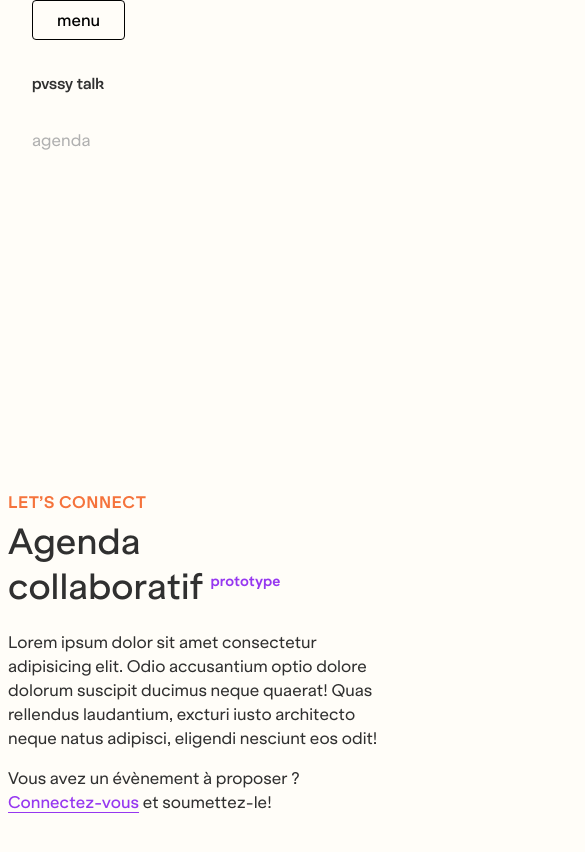
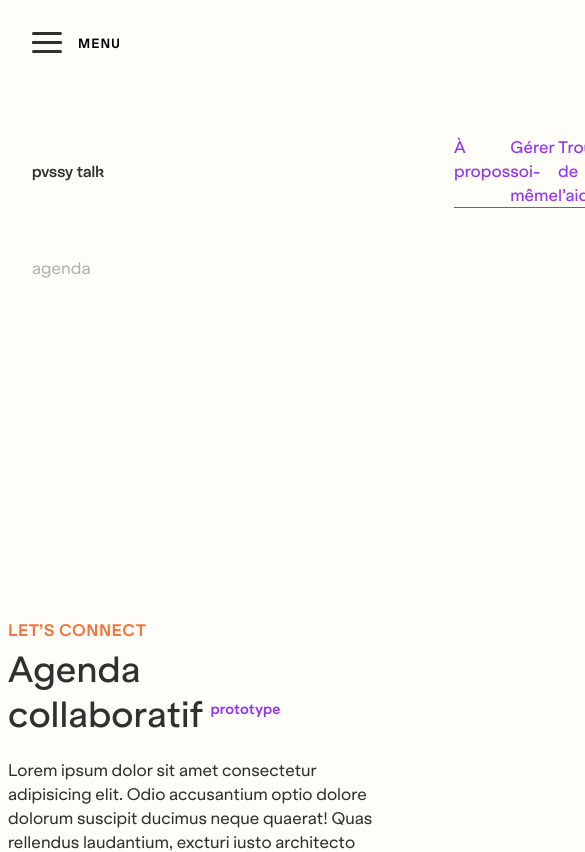
Before and after one commit to ROXBOZ/pvssy, a React (Create React App) app in the folder client/: page /agenda in a window 390 px wide. Shown: the top 852 px of the page, 585 px wide, since content can reach past the window. Built offline with nearby package versions, Linux system fonts and the light colour scheme; no server answers.

Commit message:
bugs on header, going back to agenda management

```diff
--- a/client/src/components/Header.js
+++ b/client/src/components/Header.js
@@ -8,22 +8,32 @@ import { useContext, useState } from "react";
 
 const Header = () => {
   const { logout, userProfile } = useContext(AuthContext);
-  const [verticalMenu, setVerticalMenu] = useState(false);
+  const [isOpen, setIsOpen] = useState(false);
 
   const openMenu = () => {
-    setVerticalMenu(!verticalMenu);
+    setIsOpen((prevState) => !prevState);
   };
 
   return (
     <header>
-      <button class="burger-menu" aria-label="Menu" onClick={openMenu}>
-        menu
+      <button
+        className="burger-menu"
+        aria-label="Menu"
+        onClick={() => openMenu()}
+      >
+        <span id="nav-icon" className={!isOpen ? "close" : "open"}>
+          <span></span>
+          <span></span>
+          <span></span>
+          <span></span>
+        </span>
+        <span>menu</span>
       </button>
       <Link to="/" className="logo">
         pvssy talk
       </Link>
 
-      <nav className={verticalMenu === true ? "vertical" : "horizontal"}>
+      <nav className={isOpen ? "vertical" : "horizontal"}>
         <ul>
           <li>
             <NavLink to="a-propos">À propos</NavLink>
--- a/client/src/components/User/Agenda/AddEvent.js
+++ b/client/src/components/User/Agenda/AddEvent.js
@@ -6,9 +6,10 @@ import { useState, useContext } from "react";
 
 const AddEvent = () => {
   const { userProfile } = useContext(AuthContext);
+  const { regions } = useContext(EventsContext);
+  //
   const [eventType, setEventType] = useState("offline");
   const [eventEntry, setEventEntry] = useState("gratuite");
-  const { regions } = useContext(EventsContext);
   const [value, setValue] = useState("");
   const [suggestions, setSuggestions] = useState([]);
   const [showSuggestions, setShowSuggestions] = useState(false);
--- a/client/src/contexts/eventsContext.js
+++ b/client/src/contexts/eventsContext.js
@@ -1,5 +1,6 @@
 import { createContext, useState } from "react";
 export const EventsContext = createContext();
+
 export const EventsContextProvider = (props) => {
   const [data, setData] = useState([]);
   const baseURL = "http://localhost:5000/api/events";
@@ -43,10 +44,10 @@ export const EventsContextProvider = (props) => {
         Loading,
         Error,
         data,
-        allEvent,
         fetchData,
         regions,
         baseURL,
+        allEvent,
         archivedEvent,
         upComingEvent,
       }}
--- a/client/src/styles/_header.scss
+++ b/client/src/styles/_header.scss
@@ -11,36 +11,17 @@ header {
     grid-column: 1/2;
     border: none;
   }
+
   nav {
-    grid-column: 2/6;
     ul {
       padding-left: 0;
       margin-left: 0;
       display: flex;
-      flex-direction: row;
-      justify-content: space-between;
-      text-align: left;
-      align-items: center;
-
-      a {
-        @include navlink;
-      }
 
       li {
         list-style: none;
         display: flex;
-        align-items: center;
 
-        a.user-icon-link {
-          padding: 0;
-          border: $border-solid transparent;
-          height: fit-content;
-          display: flex;
-          border-radius: 50%;
-          &:hover {
-            border: $border-solid transparent;
-          }
-        }
         .user-icon {
           border: $border-solid;
           padding: $padding-xs;
@@ -74,24 +55,153 @@ header {
   }
 }
 
-.logout-header {
-  display: flex;
-  flex-direction: row;
-  gap: $gap;
-}
-
 @media (max-width: 767px) {
   .burger-menu {
-    display: block;
+    &:focus {
+      outline: 0;
+      border: 0;
+    }
+    z-index: 99;
+    background-color: transparent;
+    width: 100vw;
+    padding: $gap 0;
+    border: 0;
+    display: flex;
+    gap: $demi-gap;
+    align-items: center;
+    span {
+      text-transform: uppercase;
+      letter-spacing: 1px;
+      font-size: 80%;
+      font-family: $font-bold;
+    }
+    #nav-icon {
+      width: 30px;
+      height: 23px;
+      position: relative;
+      transform: rotate(0deg);
+      transition: 0.5s ease-in-out;
+      cursor: pointer;
+
+      span {
+        display: block;
+        position: absolute;
+        height: 3px;
+        width: 100%;
+        background: $txt-color;
+        border-radius: $border-radius;
+        opacity: 1;
+        left: 0;
+        transform: rotate(0deg);
+        transition: 0.25s ease-in-out;
+
+        &:nth-child(2),
+        &:nth-child(3) {
+          top: 9px;
+        }
+
+        &:nth-child(4) {
+          top: 18px;
+        }
+      }
+
+      &.open {
+        span:nth-child(1) {
+          top: 18px;
+          width: 0%;
+          left: 50%;
+        }
+
+        span:nth-child(2) {
+          transform: rotate(45deg);
+        }
+
+        span:nth-child(3) {
+          transform: rotate(-45deg);
+        }
+
+        span:nth-child(4) {
+          top: 18px;
+          width: 0%;
+          left: 50%;
+        }
+      }
+    }
   }
 
-  .horizontal {
-    display: none;
+  nav {
+    &.vertical {
+      position: absolute;
+      left: 0;
+      width: 100vw;
+      height: 100vh;
+      background: $gradient;
+      background-color: white;
+
+      ul {
+        margin-left: $gap;
+        flex-direction: column;
+        margin-top: 6em;
+
+        li {
+          line-height: 4;
+          a {
+            padding: 0;
+            border-bottom: none;
+            color: $txt-color;
+          }
+
+          .logout-header {
+            margin-top: $gap;
+            border-top: $border-solid;
+            padding-top: $padding-sm;
+            display: flex;
+            flex-direction: column-reverse;
+          }
+        }
+      }
+    }
   }
 }
 
 @media (min-width: 768px) {
   .burger-menu {
-    display: none;
+    display: none !important;
+  }
+
+  nav {
+    &.horizontal {
+      grid-column: 2/6;
+      ul {
+        flex-direction: row;
+        justify-content: space-between;
+        align-items: center;
+
+        li {
+          align-items: center;
+
+          a {
+            @include navlink;
+            &.user-icon-link {
+              padding: 0;
+              border: $border-solid transparent;
+              height: fit-content;
+              display: flex;
+              border-radius: 50%;
+              &:hover {
+                border: $border-solid transparent;
+              }
+            }
+          }
+
+          .logout-header {
+            display: flex;
+            flex-direction: row;
+            gap: $gap;
+            align-items: center;
+          }
+        }
+      }
+    }
   }
 }
--- a/client/src/styles/globals.css
+++ b/client/src/styles/globals.css
@@ -66,47 +66,14 @@ header .logo {
   grid-column: 1/2;
   border: none;
 }
-header nav {
-  grid-column: 2/6;
-}
 header nav ul {
   padding-left: 0;
   margin-left: 0;
   display: flex;
-  flex-direction: row;
-  justify-content: space-between;
-  text-align: left;
-  align-items: center;
-}
-header nav ul a {
-  font-family: "ESKlarheit-Medium";
-  color: #303030;
-  text-decoration: none;
-  padding: 0.5em 1.5em;
-  border-radius: 0.25em;
-  border: none;
-}
-header nav ul a:hover {
-  background-color: #ffe9fa;
-}
-header nav ul a.active {
-  background-color: #fcdbce;
 }
 header nav ul li {
   list-style: none;
   display: flex;
-  align-items: center;
-}
-header nav ul li a.user-icon-link {
-  padding: 0;
-  border: 1.5px solid transparent;
-  height: -moz-fit-content;
-  height: fit-content;
-  display: flex;
-  border-radius: 50%;
-}
-header nav ul li a.user-icon-link:hover {
-  border: 1.5px solid transparent;
 }
 header nav ul li .user-icon {
   border: 1.5px solid;
@@ -132,23 +99,143 @@ header nav ul li .user-icon:hover {
   display: none;
 }
 
-.logout-header {
-  display: flex;
-  flex-direction: row;
-  gap: 2em;
-}
-
 @media (max-width: 767px) {
   .burger-menu {
+    z-index: 99;
+    background-color: transparent;
+    width: 100vw;
+    padding: 2em 0;
+    border: 0;
+    display: flex;
+    gap: 1em;
+    align-items: center;
+  }
+  .burger-menu:focus {
+    outline: 0;
+    border: 0;
+  }
+  .burger-menu span {
+    text-transform: uppercase;
+    letter-spacing: 1px;
+    font-size: 80%;
+    font-family: "ESKlarheit-Bold";
+  }
+  .burger-menu #nav-icon {
+    width: 30px;
+    height: 23px;
+    position: relative;
+    transform: rotate(0deg);
+    transition: 0.5s ease-in-out;
+    cursor: pointer;
+  }
+  .burger-menu #nav-icon span {
     display: block;
+    position: absolute;
+    height: 3px;
+    width: 100%;
+    background: #303030;
+    border-radius: 0.25em;
+    opacity: 1;
+    left: 0;
+    transform: rotate(0deg);
+    transition: 0.25s ease-in-out;
   }
-  .horizontal {
-    display: none;
+  .burger-menu #nav-icon span:nth-child(2), .burger-menu #nav-icon span:nth-child(3) {
+    top: 9px;
+  }
+  .burger-menu #nav-icon span:nth-child(4) {
+    top: 18px;
+  }
+  .burger-menu #nav-icon.open span:nth-child(1) {
+    top: 18px;
+    width: 0%;
+    left: 50%;
+  }
+  .burger-menu #nav-icon.open span:nth-child(2) {
+    transform: rotate(45deg);
+  }
+  .burger-menu #nav-icon.open span:nth-child(3) {
+    transform: rotate(-45deg);
+  }
+  .burger-menu #nav-icon.open span:nth-child(4) {
+    top: 18px;
+    width: 0%;
+    left: 50%;
+  }
+  nav.vertical {
+    position: absolute;
+    left: 0;
+    width: 100vw;
+    height: 100vh;
+    background: linear-gradient(180deg, rgba(255, 82, 215, 0.8) 0%, rgba(245, 116, 60, 0.8) 100%);
+    background-color: white;
+  }
+  nav.vertical ul {
+    margin-left: 2em;
+    flex-direction: column;
+    margin-top: 6em;
+  }
+  nav.vertical ul li {
+    line-height: 4;
+  }
+  nav.vertical ul li a {
+    padding: 0;
+    border-bottom: none;
+    color: #303030;
+  }
+  nav.vertical ul li .logout-header {
+    margin-top: 2em;
+    border-top: 1.5px solid;
+    padding-top: 2em;
+    display: flex;
+    flex-direction: column-reverse;
   }
 }
 @media (min-width: 768px) {
   .burger-menu {
-    display: none;
+    display: none !important;
+  }
+  nav.horizontal {
+    grid-column: 2/6;
+  }
+  nav.horizontal ul {
+    flex-direction: row;
+    justify-content: space-between;
+    align-items: center;
+  }
+  nav.horizontal ul li {
+    align-items: center;
+  }
+  nav.horizontal ul li a {
+    font-family: "ESKlarheit-Medium";
+    color: #303030;
+    text-decoration: none;
+    padding: 0.5em 1.5em;
+    border-radius: 0.25em;
+    border: none;
+  }
+  nav.horizontal ul li a:hover {
+    background-color: #ffe9fa;
+  }
+  nav.horizontal ul li a.active {
+    background-color: #fcdbce;
+  }
+  nav.horizontal ul li a.user-icon-link {
+    padding: 0;
+    border: 1.5px solid transparent;
+    height: -moz-fit-content;
+    height: fit-content;
+    display: flex;
+    border-radius: 50%;
+  }
+  nav.horizontal ul li a.user-icon-link:hover {
+    border: 1.5px solid transparent;
+  }
+  nav.horizontal ul li .logout-header {
+    display: flex;
+    flex-direction: row;
+    gap: 2em;
+    align-items: center;
   }
 }
 footer {
```
Also changed, not shown: 1 other file (tests, documents, lock files or other folders).
